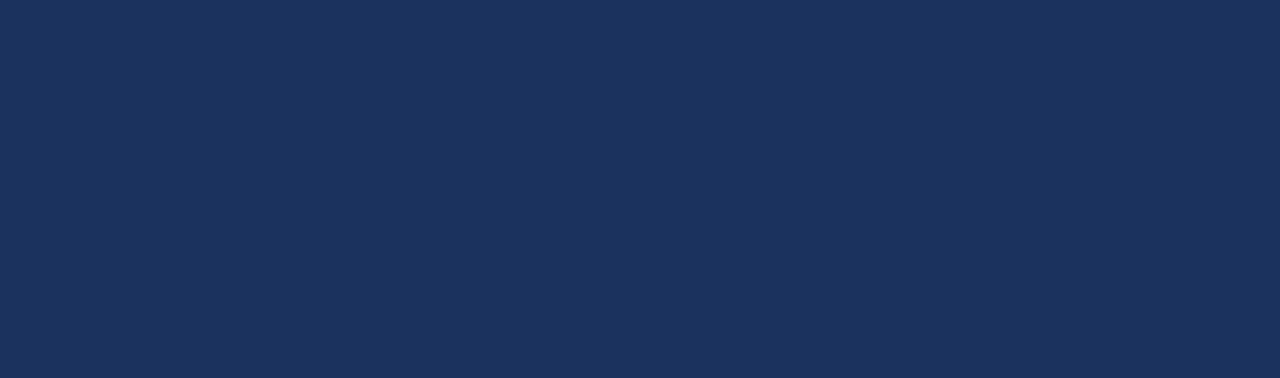
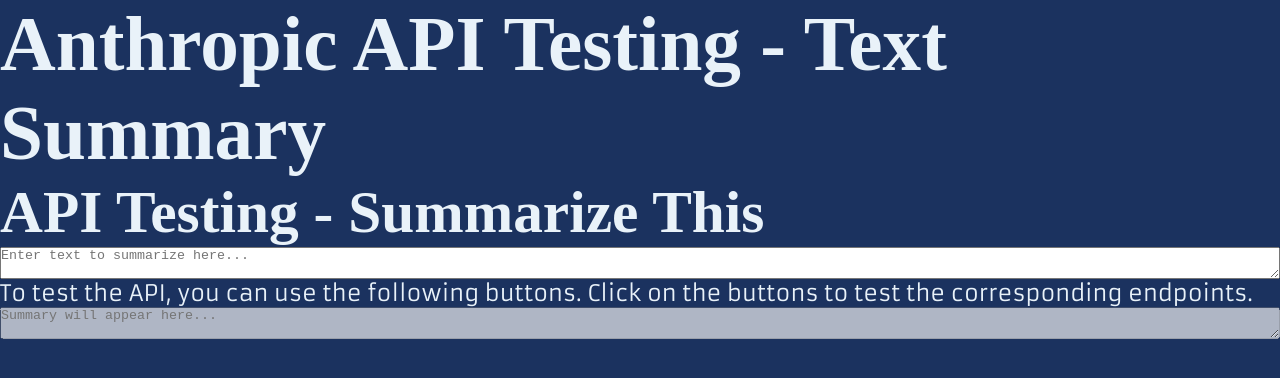
Before and after one commit to dangerpwnd/anthropic-playground, a plain HTML site: page index.html in a window 1280 px wide. Drawn offline with Linux system fonts and the light colour scheme; a web font is replaced by a local one.

Commit message:
Added layout elements of text summarizer; Added index.js script

```diff
--- a/index.html
+++ b/index.html
@@ -16,5 +16,31 @@
     <link rel="stylesheet" href="./index.css" />
     <title>Anthropic API Testing</title>
   </head>
-  <body></body>
+  <body>
+    <header>
+      <h1>Anthropic API Testing - Text Summary</h1>
+    </header>
+    <main>
+      <section class="flex-column">
+        <h2>API Testing - Summarize This</h2>
+        <textarea
+          id="text-input"
+          placeholder="Enter text to summarize here..."
+        ></textarea>
+        <p>
+          To test the API, you can use the following buttons. Click on the
+          buttons to test the corresponding endpoints.
+        </p>
+      </section>
+      <section class="flex-column">
+        <textarea
+          id="text-output"
+          placeholder="Summary will appear here..."
+          aria-label="Summary of text"
+          disabled
+        ></textarea>
+      </section>
+    </main>
+    <script type="module" src="./index.js"></script>
+  </body>
 </html>
```
